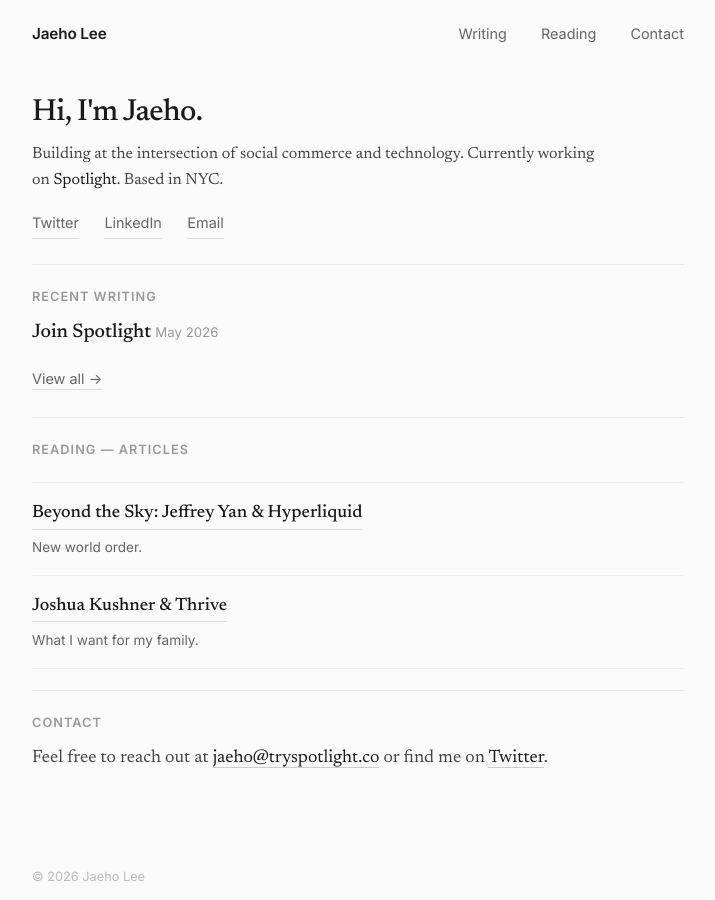
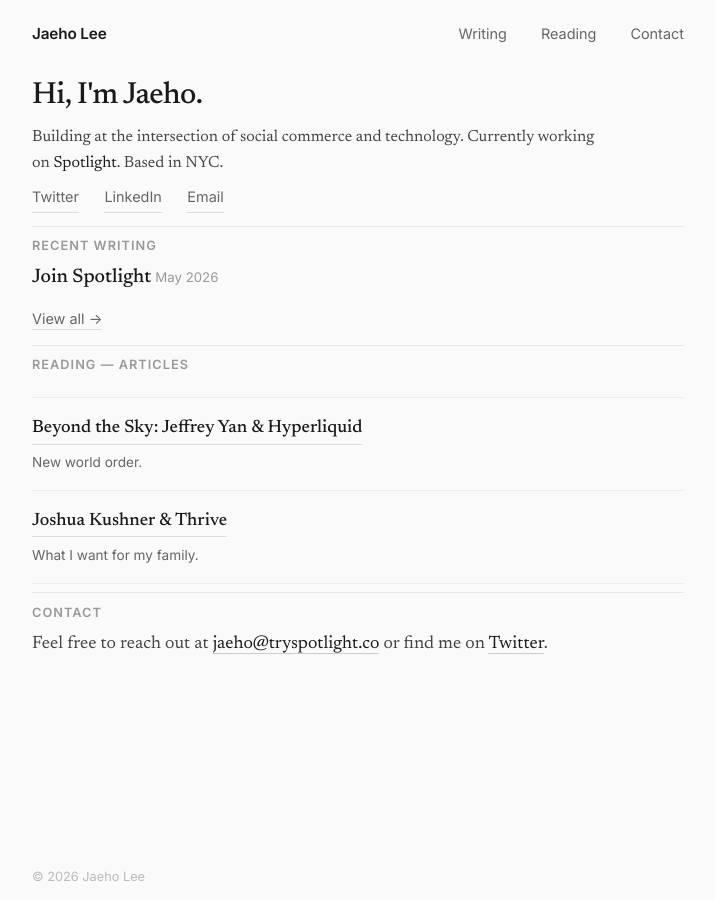
Before and after one commit to jaehospotlight/jaeho, a Jekyll site: the page built from index.html, in a window 1280 px wide. Shown: the whole page, without its empty margins (282-997 px from the left). Built offline with Jekyll 4.4.1, drawn with Linux system fonts in a browser that asks for light colours.

Commit message:
Minimize all spacing to fit single viewport
Co-Authored-By: Claude Opus 4.6 (1M context) <noreply@anthropic.com>

```diff
--- a/assets/css/style.css
+++ b/assets/css/style.css
@@ -93,7 +93,7 @@ main {
    ============================================ */
 
 .hero {
-  padding: 1.5rem 0 1rem;
+  padding: 0.5rem 0 0.5rem;
 }
 
 .hero h1 {
@@ -118,7 +118,7 @@ main {
 }
 
 .hero-links {
-  margin-top: 1rem;
+  margin-top: 0.5rem;
   display: flex;
   gap: 1.5rem;
 }
@@ -143,7 +143,7 @@ main {
    ============================================ */
 
 .section {
-  padding: 0.75rem 0;
+  padding: 0.25rem 0;
 }
 
 .section-label {
@@ -153,13 +153,13 @@ main {
   text-transform: uppercase;
   letter-spacing: 0.08em;
   color: #999;
-  margin-bottom: 0.5rem;
+  margin-bottom: 0.25rem;
 }
 
 .divider {
   border: none;
   border-top: 1px solid #e8e8e8;
-  margin: 0.5rem 0;
+  margin: 0.25rem 0;
 }
 
 
@@ -199,7 +199,7 @@ main {
 }
 
 .view-all {
-  margin-top: 1rem;
+  margin-top: 0.5rem;
 }
 
 .view-all a {
@@ -429,7 +429,7 @@ main {
    ============================================ */
 
 .reading-section {
-  padding: 0.75rem 0;
+  padding: 0.25rem 0;
 }
 
 .reading-section .section-label {
```
